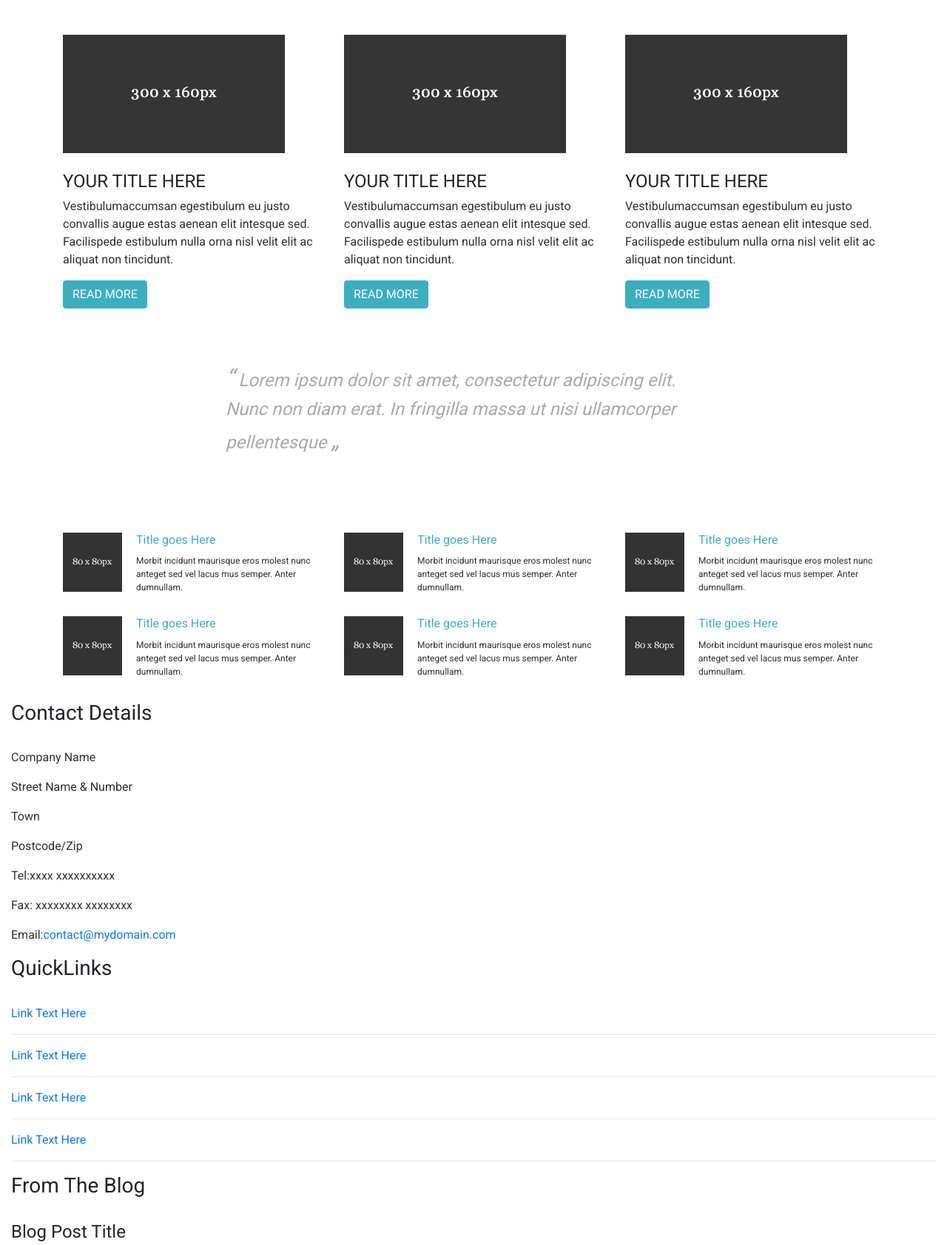
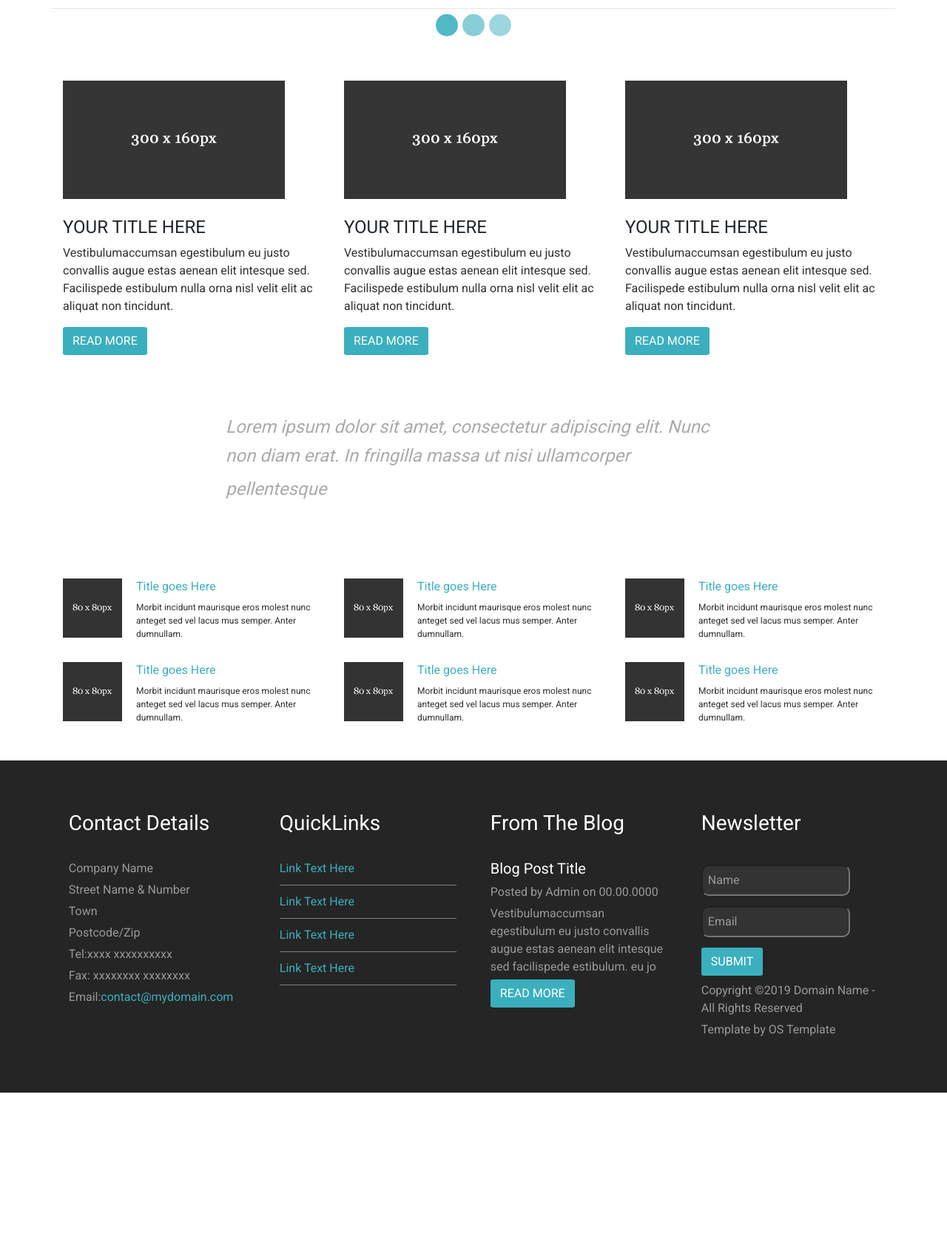
Before and after one commit to ClaudiuBu/Freshness-Proj, a plain HTML site: page index.html in a window 1280 px wide. Shown: the part 539-2222 px from the top of the page at 74% size. After the commit the page ends 2016 px from the top, so only its background shows below. Drawn offline with nearby package versions, Linux system fonts and the light colour scheme.

Commit message:
Site is fully responsive across multiple devices

```diff
--- a/css/master.css
+++ b/css/master.css
@@ -28,6 +28,13 @@ p{
 }
 .container{
     overflow:hidden;
+}
+a{
+    color:#3bafbe;
+}
+a:hover{
+    transition:0.5s;
+    color:#2f8591;
 }
 a,a:hover{
     text-decoration:none;
@@ -70,6 +77,7 @@ span{
     color:#fff;
     background-color:#3bafbe;
     border-color:#3bafbe;
+    border-radius:5%;
 }
 .btn-cyan:hover {
     transition:0.5s;
@@ -176,8 +184,26 @@ blockquote p{
     margin-top:2%;
     padding:2% 22%;
 }
+#footer-section{
+    margin-top:3%;
+    background-color:#252525;
+    padding:2% 5%;
 
-
+}
+#footer-section h3,h5{
+    color:#ffffff;
+}
+#footer-section p{
+    color:#999999 !important;
+    margin-bottom:5px;
+}
+#footer-section input{
+    margin:3% 0%;
+}
+#footer-section hr{
+    margin:10px 0;
+    background-color:#8f8f8f;
+}
 /*
 ********************
  =Media Breakpoints
@@ -185,9 +211,34 @@ blockquote p{
 */
 
 @media (max-width:768px){
-
-
+    .top-social-icons{
+        padding:5% 10%;
+    }
+    .main-search{
+        width:70%;
+    }
     .img-small-box{
         text-align: center;
     }
+    #footer-section{
+        text-align:center;
+        padding:2% 25%;
+    }
+    .box-container{
+        margin:5% 0;
+    }
+    .box-body {
+        text-align:right;
+    }
+    .box-body h4, .box-body p{
+        text-align:left;
+    }
+
+
+
 }
+@media (max-width:576px){
+    .top-social-icons{
+        padding:5% 0% 5% 15%;
+    }
+}
--- a/index.html
+++ b/index.html
@@ -23,7 +23,7 @@
       <section id="top-header">
         <div class="container">
           <div class="row">
-            <div class="col">
+            <div class="col-md-6">
               <div class="top-social-icons">
                 <ul>
                   <li>
@@ -59,10 +59,12 @@
                 </ul>
               </div>
             </div>
+            <div class="col-md-6">
             <form class="" action="index.html" method="post" style="text-align:right;">
-              <input type="text" name="search" value="" class="black-border-input" placeholder="Search on Our Website">
+              <input type="text" name="search" value="" class="black-border-input main-search" placeholder="Search on Our Website">
               <input type="submit" name="" value="SEARCH" class="btn btn-cyan">
             </form>
+          </div>
           </div>
         </div>
       </section>
@@ -108,7 +110,7 @@
           </div> -->
 
         <div id="carouselExampleIndicators" class="carousel slide" data-ride="carousel">
-          <div class="container">
+          <div class="container" style="padding:2.5% 0;">
             <div class="carousel-inner">
               <div class="carousel-item active">
                 <div class="row">
@@ -172,6 +174,7 @@
       <div class="container">
         <div class="row">
           <div class="col-md-4 box">
+            <div class="box-container">
               <div class="box-image">
                 <img src="img/screen-small.jpg" alt="" class="img-fluid">
               </div>
@@ -182,8 +185,10 @@
                 <button type="button" name="button" class="btn btn-cyan">READ MORE</button>
               </div>
             </div>
+          </div>
           <br>
           <div class="col-md-4 box">
+            <div class="box-container">
               <div class="box-image">
                 <img src="img/screen-small.jpg" alt="" class="img-fluid">
               </div>
@@ -194,8 +199,10 @@
                 <button type="button" name="button" class="btn btn-cyan">READ MORE</button>
               </div>
             </div>
+          </div>
           <br>
           <div class="col-md-4 box">
+            <div class="box-container">
               <div class="box-image">
                 <img src="img/screen-small.jpg" alt="" class="img-fluid">
               </div>
@@ -206,6 +213,7 @@
                 <button type="button" name="button" class="btn btn-cyan">READ MORE</button>
               </div>
             </div>
+          </div>
           <br>
         </div>
       </div>
@@ -213,8 +221,8 @@
     <section id="quote-section">
       <div class="container">
         <blockquote cite="http://">
-          <p><span>“</span> Lorem ipsum dolor sit amet, consectetur adipiscing elit. Nunc non diam
-            erat. In fringilla massa ut nisi ullamcorper pellentesque <span>„</span></p>
+          <p><span></span> Lorem ipsum dolor sit amet, consectetur adipiscing elit. Nunc non diam
+            erat. In fringilla massa ut nisi ullamcorper pellentesque <span></span></p>
         </blockquote>
       </div>
     </section>
@@ -286,8 +294,13 @@
           </div>
         </div>
       </div>
+  </div>
   <footer>
+    <section id="footer-section">
 
+      <div class="container">
+        <div class="row">
+          <div class="col-md-6 col-lg-3" style="padding:2%;">
             <h3>Contact Details</h3>
             <br>
             <p>Company Name</p>
@@ -296,8 +309,9 @@
             <p>Postcode/Zip</p>
             <p>Tel:xxxx xxxxxxxxxx</p>
             <p>Fax: xxxxxxxx xxxxxxxx</p>
-      <p>Email:<a href="<a href=" mailto:joe@example.com?subject=feedback">contact@mydomain.com</a></p>
-
+            <p>Email:<a href="mailto:joe@example.com?subject=feedback">contact@mydomain.com</a></p>
+          </div>
+          <div class="col-md-6 col-lg-3" style="padding:2%;">
             <h3>QuickLinks</h3>
             <br>
             <a href="#">Link Text Here</a>
@@ -308,28 +322,31 @@
             <hr>
             <a href="#">Link Text Here</a>
             <hr>
-
+          </div>
+          <div class="col-md-6 col-lg-3" style="padding:2%;">
             <h3>From The Blog</h3>
             <br>
-      <h4>Blog Post Title</h4>
+            <h5>Blog Post Title</h5>
             <p>Posted by Admin on 00.00.0000</p>
             <p>Vestibulumaccumsan egestibulum eu justo convallis augue estas aenean elit intesque sed facilispede estibulum. eu jo</p>
-      <button type="button" name="button">READ MORE</button>
-
+            <button type="button" name="button" class="btn btn-cyan">READ MORE</button>
+          </div>
+          <div class="col-md-6 col-lg-3" style="padding:2%;">
             <h3>Newsletter</h3>
+            <br>
             <form class="" action="index.html" method="post">
-        <input type="text" name="name" value="" placeholder="Name">
+              <input type="text" name="name" value="" class="black-border-input" placeholder="Name">
               <br>
-        <input type="text" name="email" value="" placeholder="Email">
+              <input type="text" name="email" value="" class="black-border-input" placeholder="Email">
               <br>
-        <input type="submit" name="" value="SUBMIT">
+              <input type="submit" name="" value="SUBMIT" class="btn btn-cyan">
             </form>
-
-
             <p>Copyright &copy;2019 Domain Name - All Rights Reserved</p>
             <p>Template by OS Template</p>
-    </footer>
           </div>
+        </div>
+      </div>
+    </section>
     <script src="https://ajax.googleapis.com/ajax/libs/jquery/3.4.1/jquery.min.js"></script>
     <script src="js/bootstrap.bundle.js" charset="utf-8"></script>
 </body>
```
Lines whose indentation alone changed are shown as unchanged.
